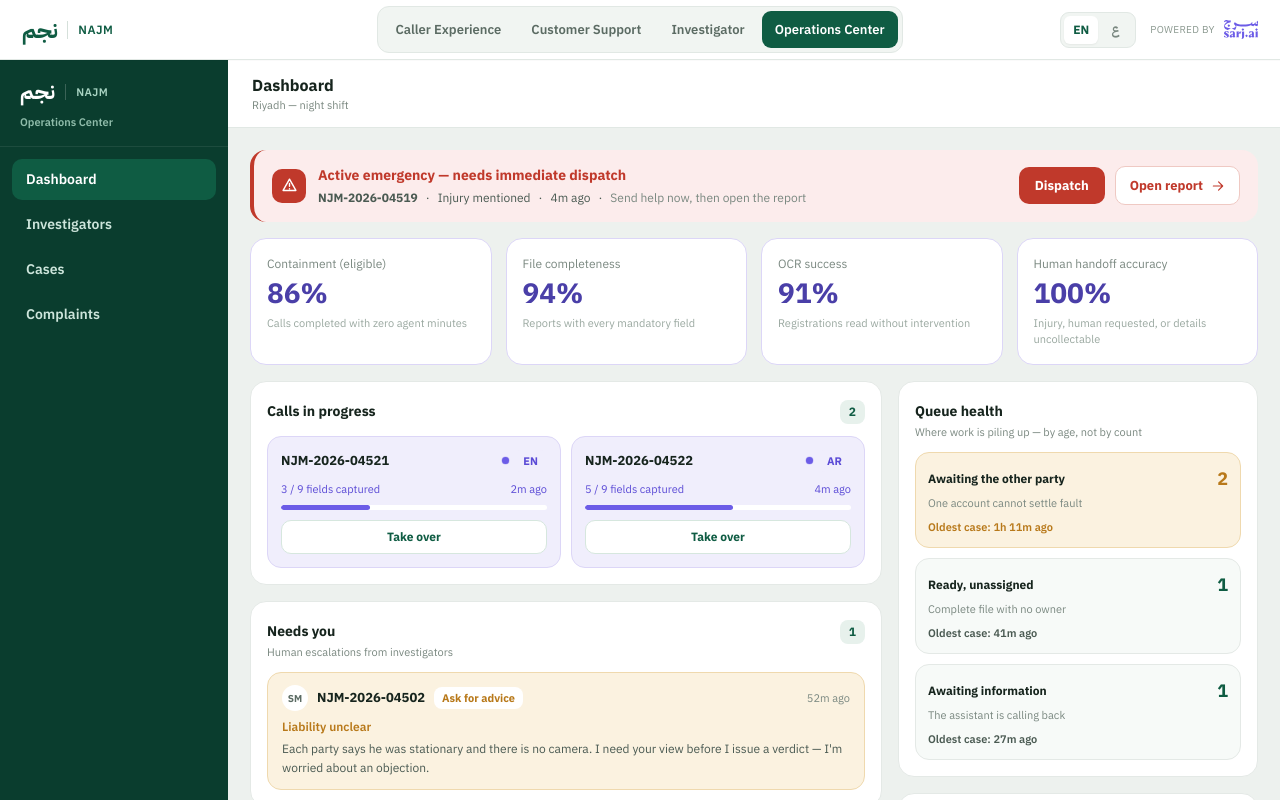
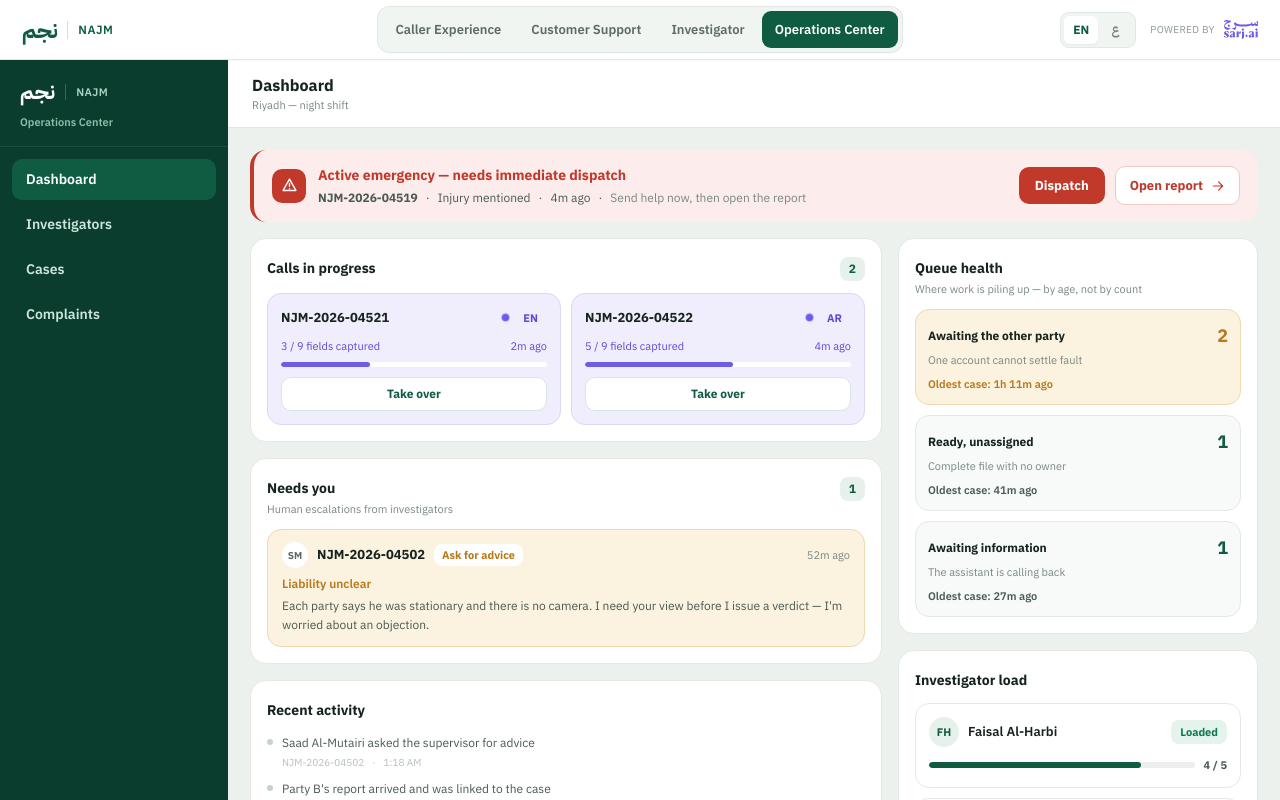
Before and after one commit to osama-alharbi9/sarj, a Next.js app: page /ops in a window 1280 px wide. Shown: the top 800 px of the page. Built offline with nearby package versions, Linux system fonts and the light colour scheme; a web font is replaced by a local one.

Commit message:
refactor: remove operational KPIs from operations dashboard

```diff
--- a/components/ops/OpsCenter.tsx
+++ b/components/ops/OpsCenter.tsx
@@ -166,19 +166,6 @@ function Dashboard({ onOpen }: { onOpen: (r: string) => void }) {
           </div>
         </div>
       ))}
-
-      {/* how the assistant is performing — measured, never a target */}
-      <div className="grid grid-cols-4 gap-[14px]">
-        {t.aiPerf.metrics.map((m) => (
-          <div key={m.label} className="rounded-card-lg border border-sarj-border bg-white p-[16px]">
-            <div className="text-[12px] text-ink-muted">{m.label}</div>
-            <div className="mt-[6px] text-[28px] font-bold leading-none text-sarj-deep">
-              {m.value}
-            </div>
-            <div className="mt-[8px] text-[11px] leading-[1.5] text-ink-faint">{m.note}</div>
-          </div>
-        ))}
-      </div>
 
       <div className="grid grid-cols-[1fr_360px] gap-[16px]">
         <div className="flex flex-col gap-[16px]">
```
